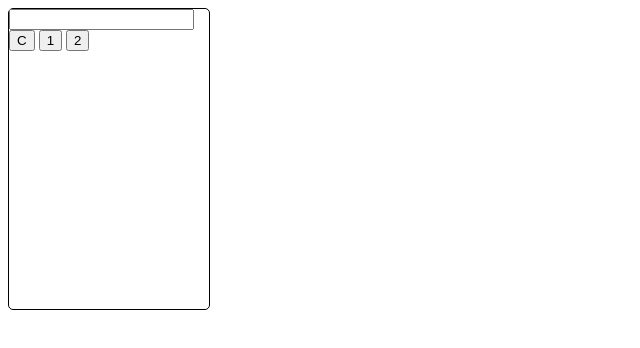
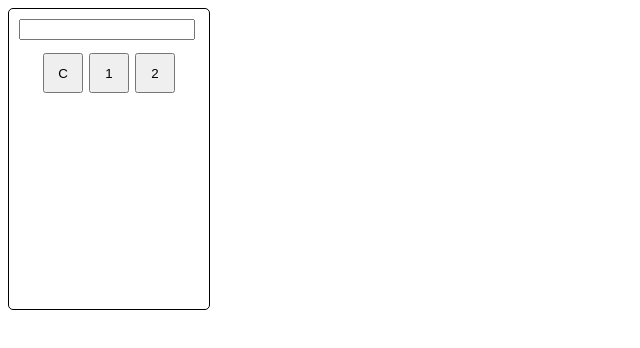
Before and after one commit to bibek698/javascript-basic, a plain HTML site: page projects/1. Calculator/calculator.html in a window 1280 px wide. Shown: the whole page, without its empty margins (0-640 px from the left). Drawn offline with Linux system fonts and the light colour scheme.

Commit message:
added buttons

```diff
--- a/projects/1. Calculator/calculator.css
+++ b/projects/1. Calculator/calculator.css
@@ -4,3 +4,16 @@
     width: 200px;
     height: 300px;
 }
+#display{
+    margin: 10px;
+    width: 84%;
+}
+.button-container{
+    display: flex;
+    justify-content: center;
+}
+.button{
+    width: 40px;
+    height: 40px;
+    margin: 3px;
+}
--- a/projects/1. Calculator/calculator.html
+++ b/projects/1. Calculator/calculator.html
@@ -10,9 +10,9 @@
     <div id="calculator">
       <input type="text" id="display" />
       <div class="button-container">
-        <button>C</button>
-        <button>1</button>
-        <button>2</button>
+        <button class="button">C</button>
+        <button class="button">1</button>
+        <button class="button">2</button>
       </div>
     </div>
   </body>
```
